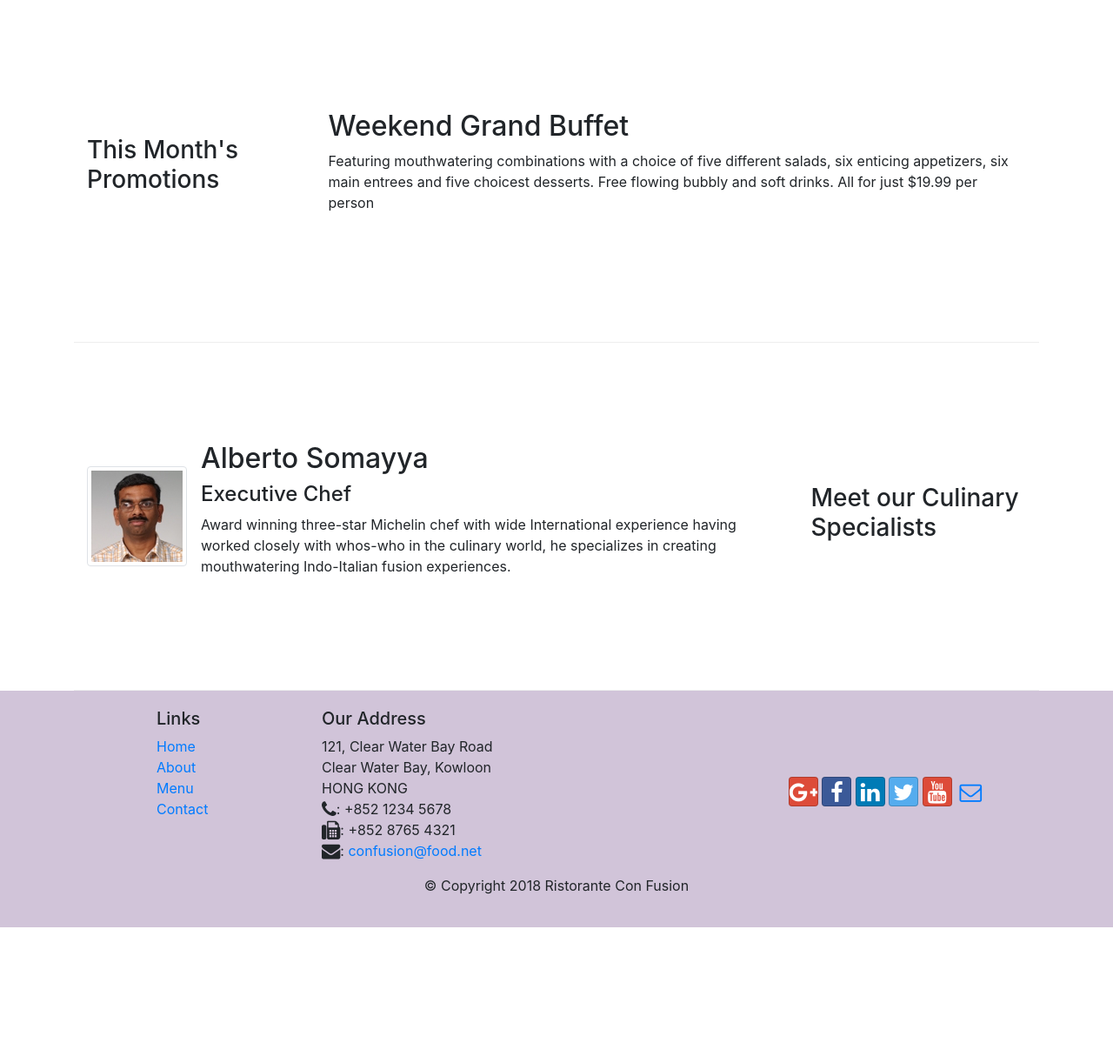
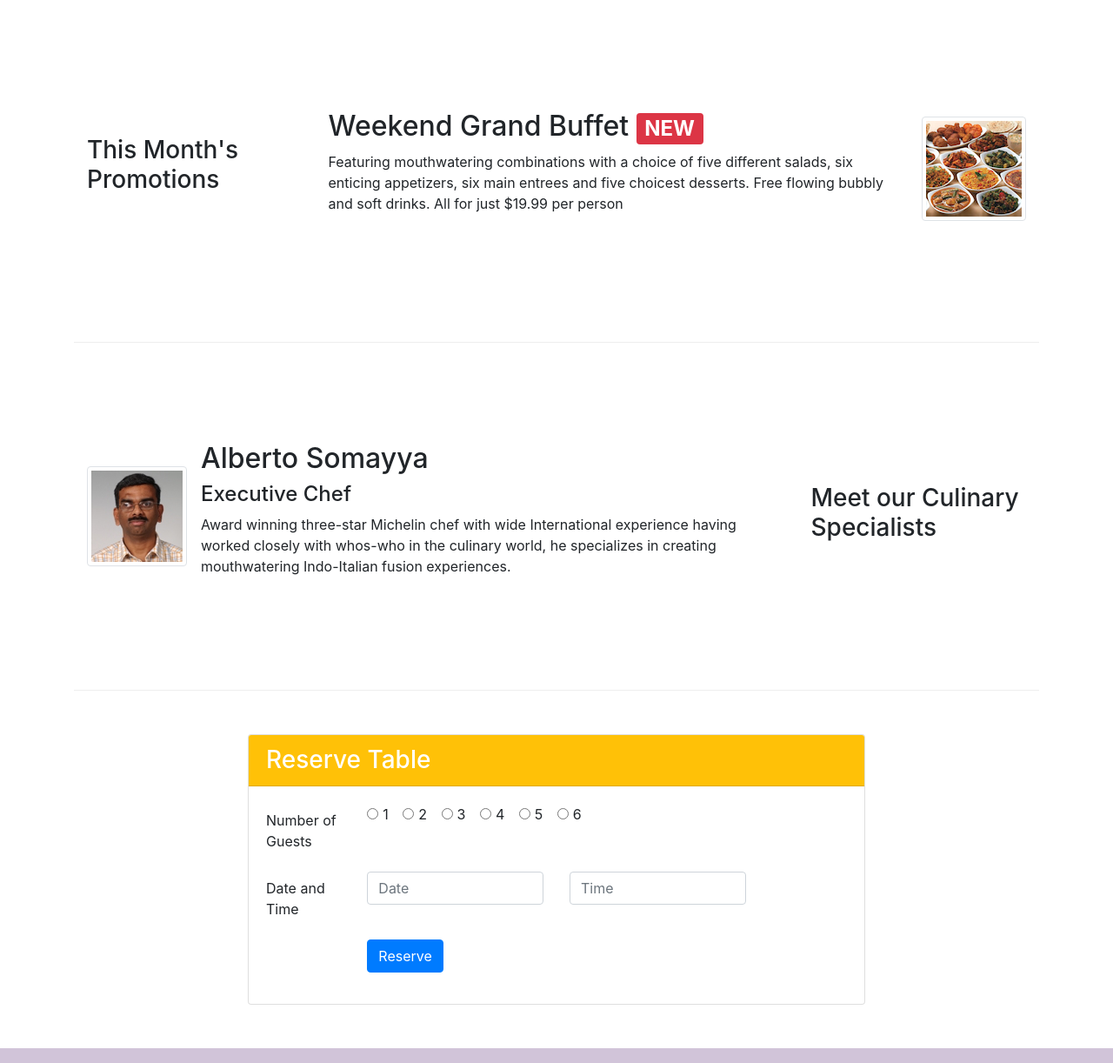
Before and after one commit to dk111001/confusion--Bootstrap4, a website: page index.html in a window 1280 px wide. Shown: the part 740-1962 px from the top of the page at 87% size. Before the commit the page ends 1806 px from the top, so only its background shows below. Drawn offline with nearby package versions, Linux system fonts and the light colour scheme.

Commit message:
Assignment 2

```diff
--- a/css/style.css
+++ b/css/style.css
@@ -12,7 +12,6 @@
 .row-content1{
     margin: 0px auto;
     padding: 50px 0px 50px 0px;
-    border-bottom: 1px ridge;
     min-height: 400px;
 }
 
@@ -42,3 +41,8 @@ body{
 .navbar-dark{
     background-color: #512DA8;
 }
+
+.reserve{
+    padding-right: 40px;
+    padding-left: 40px;
+}
--- a/index.html
+++ b/index.html
@@ -41,8 +41,11 @@
                     <h1>Ristorante con Fusion</h1>
                     <p>We take inspiration from the World's best cuisines, and create a unique fusion experience. Our lipsmacking creations will tickle your culinary senses!</p>
                 </div>
-                <div class="col-12 col-sm align-self-center">
+                <div class="col-12 col-sm-3 align-self-center">
                     <img src="img/logo.png" class="img-fluid">
+                </div>
+                <div class="col-12 col-sm-3 align-self-center">
+                    <a class="btn btn-warning reserve text-body" href="#" role="button">Reserve Table</a>
                 </div>
             </div>
         </div>
@@ -57,8 +60,8 @@
                 <div class="media">
                     <img src="img/uthappizza.png" class="d-flex mr-3 img-thumbnail align-self-center">
                     <div class="media-body">
-                        <h2 class="mt-0">Uthappizza</h2>
-                        <p>A unique combination of Indian Uthappam (pancake) and Italian pizza, topped with Cerignola olives, ripe vine cherry tomatoes, Vidalia onion, Guntur chillies and Buffalo Paneer.</p>
+                        <h2 class="mt-0">Uthappizza <span class="badge badge-danger">HOT</span> <span class="badge badge-pill badge-secondary">$4.99</span></h2>
+                        <p class="d-none d-sm-block">A unique combination of Indian Uthappam (pancake) and Italian pizza, topped with Cerignola olives, ripe vine cherry tomatoes, Vidalia onion, Guntur chillies and Buffalo Paneer.</p>
 
                     </div>
                 </div>
@@ -71,8 +74,13 @@
                 <h3>This Month's Promotions</h3>
             </div>
             <div class="col col-sm col-md">
-                <h2>Weekend Grand Buffet</h2>
-                <p>Featuring mouthwatering combinations with a choice of five different salads, six enticing appetizers, six main entrees and five choicest desserts. Free flowing bubbly and soft drinks. All for just $19.99 per person </p>
+                <div class="media">
+                    <div class="media-body">
+                        <h2 class="mt-0">Weekend Grand Buffet <span class="badge badge-danger">NEW</span></h2>
+                        <p class="d-none d-sm-block">Featuring mouthwatering combinations with a choice of five different salads, six enticing appetizers, six main entrees and five choicest desserts. Free flowing bubbly and soft drinks. All for just $19.99 per person </p>
+                    </div>
+                    <img src="img/buffet.png" alt="buffet" class="d-flex ml-3 img-thumbnail align-self-center">
+                </div>
             </div>
         </div>
 
@@ -86,10 +94,66 @@
                     <div class="media-body">
                         <h2 class="mt-0">Alberto Somayya</h2>
                         <h4>Executive Chef</h4>
-                        <p>Award winning three-star Michelin chef with wide International experience having worked closely with whos-who in the culinary world, he specializes in creating mouthwatering Indo-Italian fusion experiences. </p>
+                        <p class="d-none d-sm-block">Award winning three-star Michelin chef with wide International experience having worked closely with whos-who in the culinary world, he specializes in creating mouthwatering Indo-Italian fusion experiences. </p>
                     </div>
                 </div>
 
+            </div>
+        </div>
+        <div class="row row-content1 align-items-center">
+            <div class="col-12 offset-sm-2 col-sm-8">
+                <div class="card">
+                    <h3 class="card-header bg-warning text-white">Reserve Table</h3>
+                    <div class="card-body">
+                        <form>
+                            <div class="form-group row">
+                                <label class="col-12 col-md-2 col-form-label">Number of Guests</label>
+                                <div class="col-md-10">
+                                    <div class="form-check form-check-inline">
+                                        <input class="form-check-input" type="radio" name="noguest" id="noguest" value="1">
+                                        <label for="noguest" class="form-check-label">1</label>
+                                    </div>
+                                    <div class="form-check form-check-inline">
+                                        <input class="form-check-input" type="radio" name="noguest" id="noguest" value="2">
+                                        <label for="noguest" class="form-check-label">2</label>
+                                    </div>
+                                    <div class="form-check form-check-inline">
+                                        <input class="form-check-input" type="radio" name="noguest" id="noguest" value="3">
+                                        <label for="noguest" class="form-check-label">3</label>
+                                    </div>
+                                    <div class="form-check form-check-inline">
+                                        <input class="form-check-input" type="radio" name="noguest" id="noguest" value="4">
+                                        <label for="noguest" class="form-check-label">4</label>
+                                    </div>
+                                    <div class="form-check form-check-inline">
+                                        <input class="form-check-input" type="radio" name="noguest" id="noguest" value="5">
+                                        <label for="noguest" class="form-check-label">5</label>
+                                    </div>
+                                    <div class="form-check form-check-inline">
+                                        <input class="form-check-input" type="radio" name="noguest" id="noguest" value="6">
+                                        <label for="noguest" class="form-check-label">6</label>
+                                    </div>
+                                </div>
+                            </div>
+                            <div class="form-group row">
+                                <label for="datetime" class="col-12 col-md-2 col-form-label">Date and Time</label>
+                                <div class="col-12 col-md-4">
+                                    <input type="text" name="date" id="date" class="form-control" placeholder="Date">
+                                </div>
+                                <div class="col-12 col-md-4">
+                                    <input type="text" name="time" id="time" class="form-control" placeholder="Time">
+                                </div>
+                            </div>
+                            <div class="form-group row">
+                                <div class="offset-md-2 col-md-10">
+                                    <button type="submit" class="btn btn-primary">
+                                        Reserve
+                                    </button>
+                                </div>
+                            </div>
+                        </form>
+                    </div>
+                </div>
             </div>
         </div>
     </div>
```
